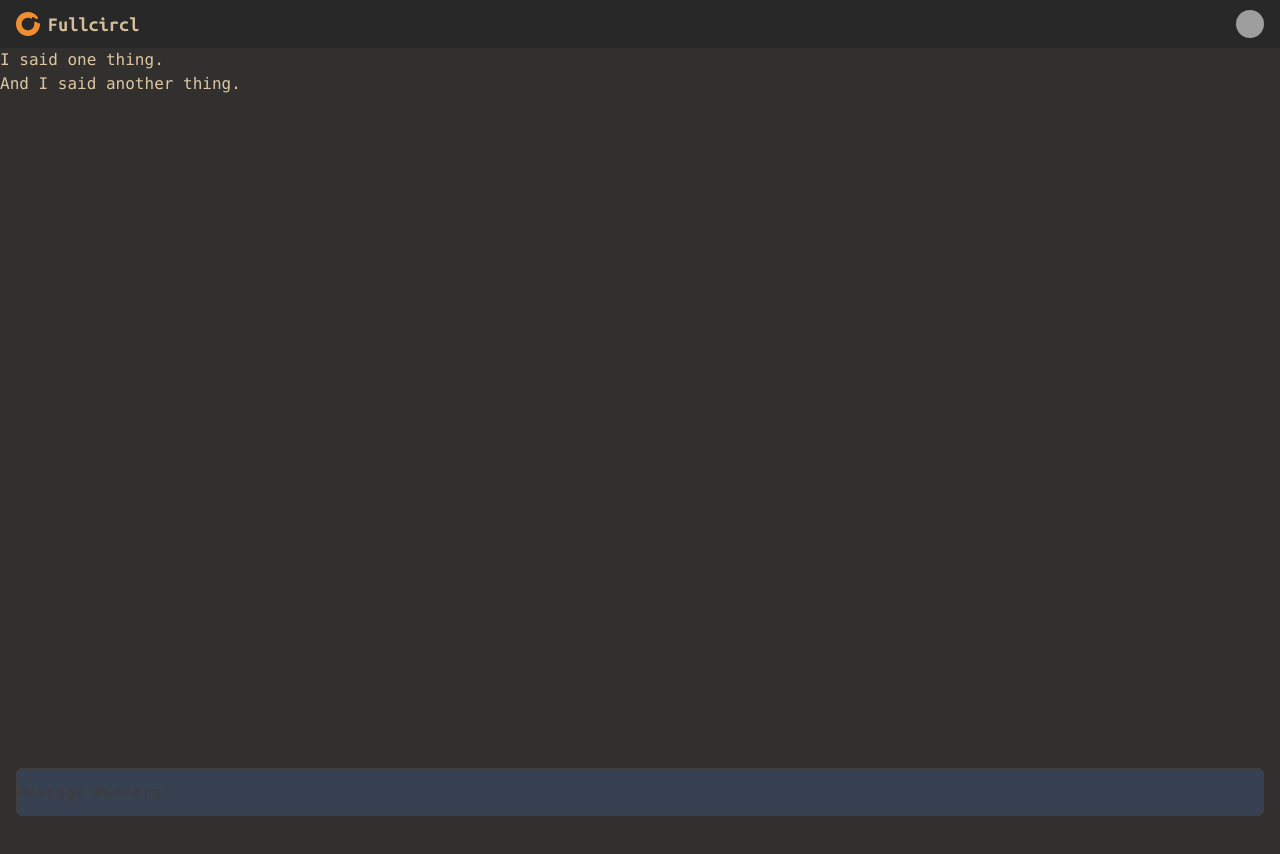
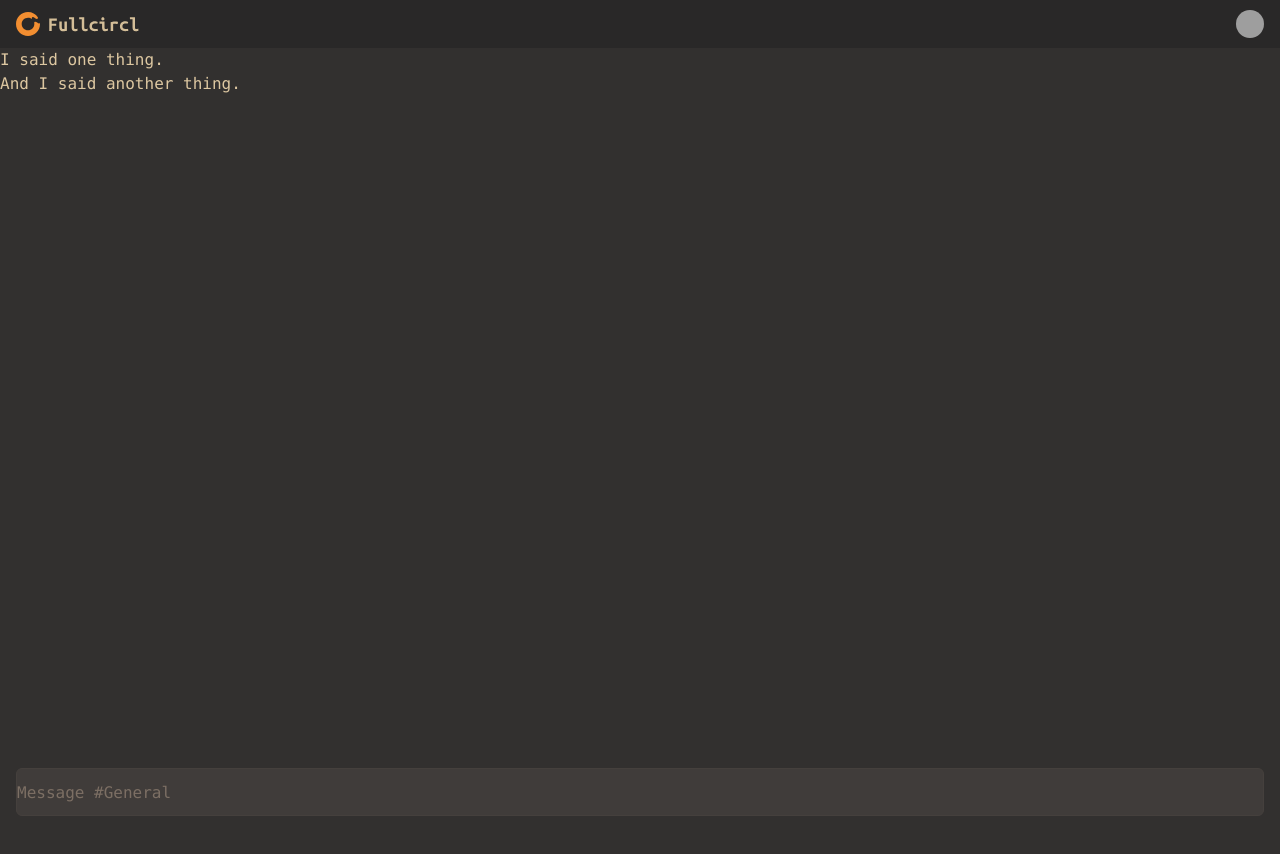
Before and after one commit to fullcircl/fullcircl-app, a Svelte app in the folder src/fullcircl-client/client-app/: page / in a window 1280 px wide. Shown: the top 854 px of the page. Built offline with nearby package versions, Linux system fonts and the light colour scheme; grey boxes are pictures that could not be loaded; a web font is replaced by a local one.

Commit message:
Fixed input bar colors

```diff
--- a/src/fullcircl-client/client-app/public/global.css
+++ b/src/fullcircl-client/client-app/public/global.css
@@ -10,7 +10,20 @@ body {
 	box-sizing: border-box;
 }
 
+/* override user agent styles */
 input.dark, .dark input {
-	/* override user agent styles */
-	background-color: rgba(55, 65, 81, var(--tw-bg-opacity)) !important;
+	color: #DDC7A1 !important;
+	background-color: #403C3A !important;
 }
+input.dark::placeholder, .dark input::placeholder { /* Chrome, Firefox, Opera, Safari 10.1+ */
+	color: #7C6F64;
+	opacity: 1; /* Firefox */
+}
+
+input.dark:-ms-input-placeholder, .dark input:-ms-input-placeholder { /* Internet Explorer 10-11 */
+	color: #7C6F64;
+}
+
+input.dark::-ms-input-placeholder, .dark input::-ms-input-placeholder { /* Microsoft Edge */
+	color: #7C6F64;
+}
```
